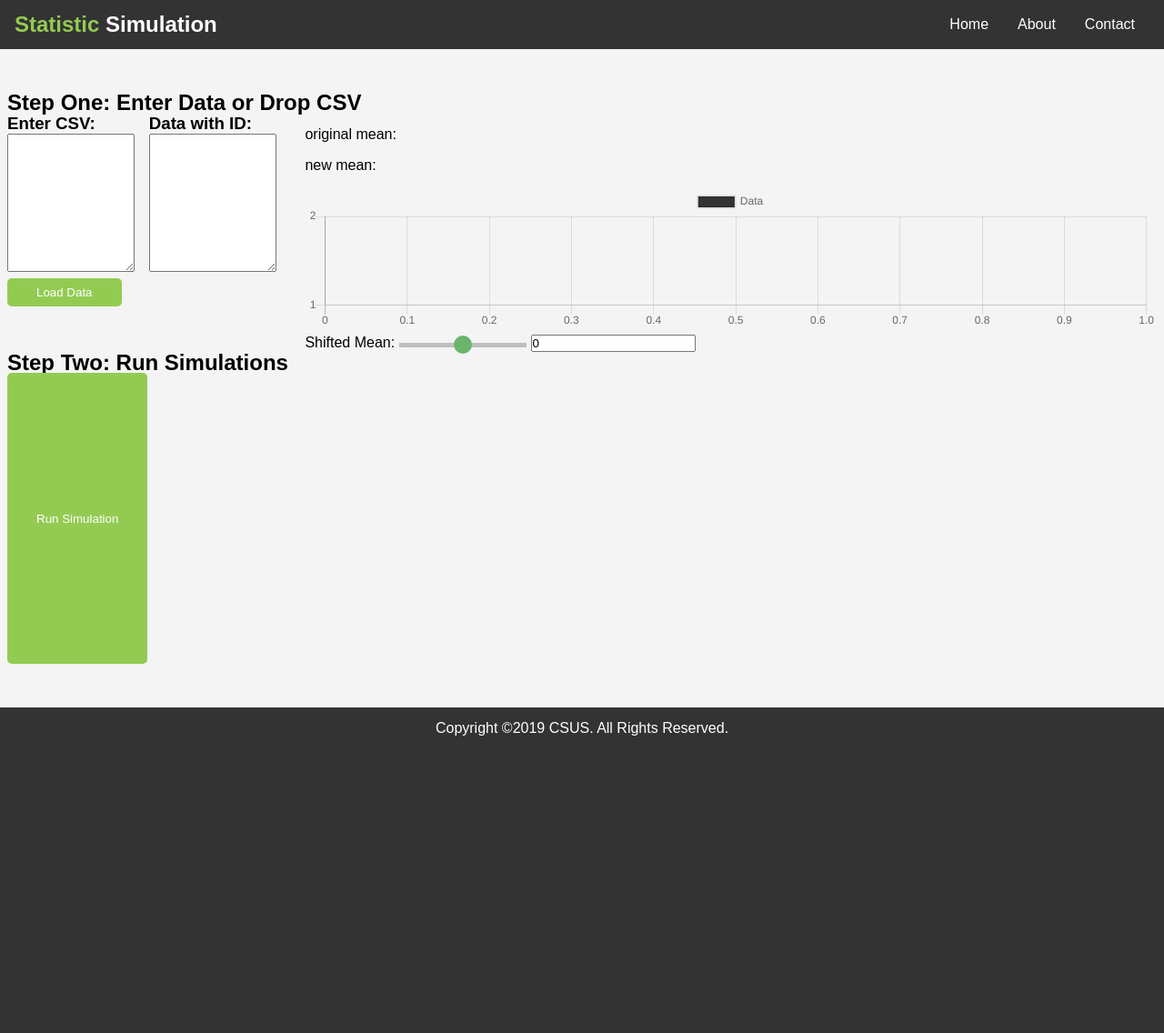
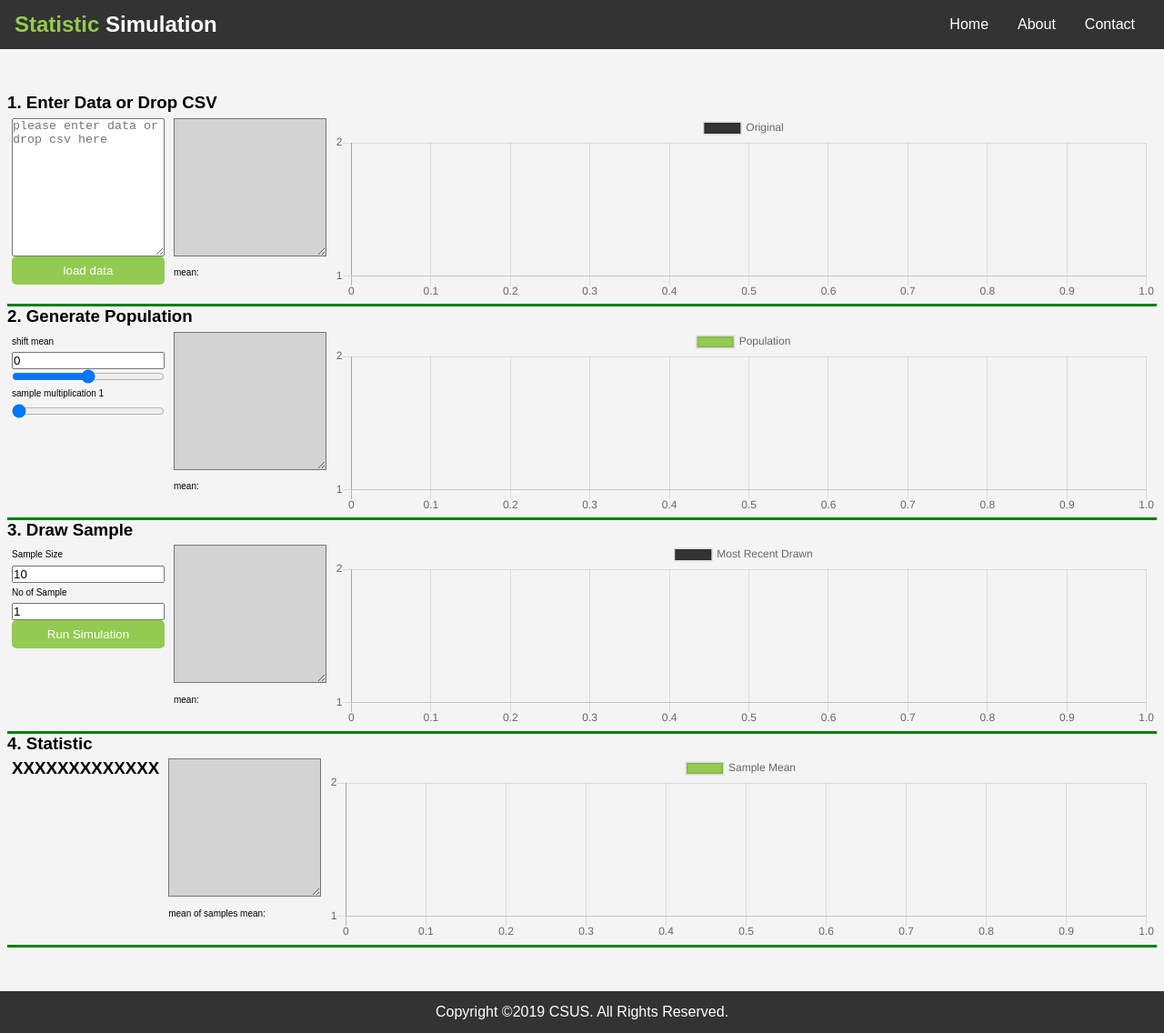
Before and after one commit to csus190teamtbd/SeniorProject, a Jekyll site: the page built from src/oneMean/index.html, in a window 1280 px wide and 1136 px high. Shown: the whole window at 91% size. Built offline with Jekyll 4.4.1, drawn with Linux system fonts in a browser that asks for light colours; nearby versions of some CDN libraries.

Commit message:
added all one mean input and conrtols resolves #28

```diff
--- a/src/oneMean/index.html
+++ b/src/oneMean/index.html
@@ -5,45 +5,62 @@ title: One Means
 
 <link rel="stylesheet" href="oneMean.css">
 <div id="one-mean">
-  <h2>Step One: Enter Data or Drop CSV</h2>
-  <div id="one-mean-data">
-    <div id="one-mean-data-lhs">
-      <div class="control">
-        <div>
-          <h3>Enter CSV:</h3>
-          <textarea rows="10" id="csv-input"></textarea>
-          <button id="load-data-btn" class="btn">Load Data</button>
-        </div>
-        <div>
-          <h3>Data with ID:</h3>
-          <textarea readonly rows="10" id="original-data-display"></textarea>
-        </div>
-      </div>
+  <h3>1. Enter Data or Drop CSV</h3>
+  <div class="chart-input-form">
+    <div class="data-form">
+      <textarea rows="10" id="csv-input" placeholder="please enter data or drop csv here"></textarea>
+      <button class="btn" id="load-data-btn">load data</button>
     </div>
-    <div class="view">
-      <p>original mean: <span id="original-mean"></span></p>
-      <p>new mean: <span id="new-mean"></span></p>
-      <div class="chart-wrap"><canvas id="data-chart-1"></canvas></div>
-      <div class="form-group">
-          <label for="shifted-mean"
-            >Shifted Mean: <span id="shifted-mean"></span
+    <div class="data-form">
+      <textarea rows="10" id="original-data-display" readonly></textarea>
+      <p>mean:<span id ="original-mean"></span></p>
+    </div>
+    <div class="chart-wrap"><canvas id="original-data-chart"></canvas></div>
+  </div>
+
+  <h3>2. Generate Population</h3>
+  <div class="chart-input-form">
+    <div class="data-form">
+      <label for="shiftMeanInput"> shift mean</label>
+      <input type="number" step="0.1" id="shiftMeanInput" value="0"/>
+      <input type="range" min="-10" max="10" step="0.1" id="shiftMeanSlider"/>
+      <label for="mul-factor">sample multiplication <span id="mul-factor-display">1</span
           ></label>
-          <input type="range" min="-10" max="10" step="0.01" class="slider" id="shiftMeanSlider" value="0"/>
-          <input type="number" id="shiftMeanInput" value="0">
-                <div id="data-summary">
-      </div>
-      </div>
+      <input type="range" min="1" max="50" step="1" id="mul-factor" value="1"/>
     </div>
+    <div class="data-form">
+      <textarea rows="10" readonly id="population-data-display"></textarea>
+      <p>mean:<span id ="population-mean"></span></p>
+    </div>
+    <div class="chart-wrap"><canvas id="population-data-chart"></canvas></div>
   </div>
-  <h2>Step Two: Run Simulations</h2>
-  <div id="one-mean-sample">
-    <div class="control">
-      <button id="runSim" class="btn">Run Simulation</button>
+
+  <h3>3. Draw Sample</h3>
+  <div class="chart-input-form">
+    <div class="data-form">
+      <label for="sample-size"> Sample Size</label>
+      <input type="number" min="1" step="1" id="sample-size" value="10"/>
+      <label for="no-of-sample"> No of Sample</label>
+      <input type="number" min="1" step="1" id="no-of-sample" value="1"/>
+      <button class="btn" id="run-sim-btn">Run Simulation</button>
     </div>
-    <div class="view">
-      <div class="chart-wrap"><canvas id="sample-chart-1"></canvas></div>
-      <div class="chart-wrap"><canvas id="sample-chart-2"></canvas></div>
+    <div class="data-form">
+      <textarea rows="10" readonly id="most-recent-sample-display"></textarea>
+      <p>mean:<span id ="sample-mean"></span></p>
     </div>
+    <div class="chart-wrap"><canvas id="sample-data-chart"></canvas></div>
+  </div>
+
+  <h3>4. Statistic</h3>
+  <div class="chart-input-form">
+    <div class="data-form">
+      <h3>XXXXXXXXXXXXX</h3>
+    </div>
+    <div class="data-form">
+      <textarea rows="10" readonly id="samples-mean-display"></textarea>
+      <p>mean of samples mean:<span id ="samples-mean"></span></p>
+    </div>
+    <div class="chart-wrap"><canvas id="statistic-data-chart"></canvas></div>
   </div>
 </div>
 
--- a/src/oneMean/oneMean.js
+++ b/src/oneMean/oneMean.js
@@ -5,72 +5,214 @@ import * as MathUtil from "/util/math.js";
 export class OneMean {
   constructor(OneMeanDiv) {
     this.shiftMean = 0;
-    this.shiftedData = [];
+    this.mulFactor = 1;
+    this.populationData = [];
     this.originalData = [];
+    this.mostRecentDraw = [];
+    this.sampleMeans = [];
+    this.sampleSize = undefined;
     this.ele = {
       csvTextArea: OneMeanDiv.querySelector("#csv-input"),
       loadDataBtn: OneMeanDiv.querySelector("#load-data-btn"),
       shiftMeanSlider: OneMeanDiv.querySelector("#shiftMeanSlider"),
       shiftMeanInput: OneMeanDiv.querySelector("#shiftMeanInput"),
-      originalDataDisplay: OneMeanDiv.querySelector("#original-data-display")
+      originalDataDisplay: OneMeanDiv.querySelector("#original-data-display"),
+      populationDataDisplay: OneMeanDiv.querySelector(
+        "#population-data-display"
+      ),
+      recentSampleDisplay: OneMeanDiv.querySelector(
+        "#most-recent-sample-display"
+      ),
+      sampleMeansDisplay: OneMeanDiv.querySelector("#samples-mean-display"),
+      sampleMean: OneMeanDiv.querySelector("#sample-mean"),
+      samplesMean: OneMeanDiv.querySelector("#samples-mean"),
+      originalMean: OneMeanDiv.querySelector("#original-mean"),
+      polulationMean: OneMeanDiv.querySelector("#population-mean"),
+      mulFactorDisplay: OneMeanDiv.querySelector("#mul-factor-display"),
+      mulFactorSlider: OneMeanDiv.querySelector("#mul-factor"),
+      runSimBtn: OneMeanDiv.querySelector("#run-sim-btn"),
+      sampleSizeInput: OneMeanDiv.querySelector("#sample-size"),
+      noOfSampleInput: OneMeanDiv.querySelector("#no-of-sample")
     };
-    this.datasets = [{ label: "Data", backgroundColor: "#333333", data: [] }];
+    this.datasets = [
+      { label: "Original", backgroundColor: "#333333", data: [] },
+      { label: "Population", backgroundColor: "#93cb52", data: [] },
+      { label: "Most Recent Drawn", backgroundColor: "#333333", data: [] },
+      { label: "Sample Mean", backgroundColor: "#93cb52", data: [] }
+    ];
     this.dataChart1 = new StackedDotChart(
-      OneMeanDiv.querySelector("#data-chart-1"),
+      OneMeanDiv.querySelector("#original-data-chart"),
       [this.datasets[0]]
+    );
+    this.dataChart2 = new StackedDotChart(
+      OneMeanDiv.querySelector("#population-data-chart"),
+      [this.datasets[1]]
+    );
+    this.dataChart3 = new StackedDotChart(
+      OneMeanDiv.querySelector("#sample-data-chart"),
+      [this.datasets[2]]
+    );
+    this.dataChart4 = new StackedDotChart(
+      OneMeanDiv.querySelector("#statistic-data-chart"),
+      [this.datasets[3]]
     );
     this.loadEventListener = () => {
       this.ele.loadDataBtn.addEventListener("click", e => {
         this.originalData = parseCSVtoSingleArray(this.ele.csvTextArea.value);
-        console.log(this.originalData);
-        this.displayDataWithID(this.ele.originalDataDisplay, this.originalData);
+        this.showDataInTextArea(
+          this.ele.originalDataDisplay,
+          this.originalData
+        );
+        this.updateChartData(
+          this.dataChart1,
+          this.originalData,
+          this.ele.originalMean,
+          "value"
+        );
+        this.clear();
+        this.updatedPopulationData(this.originalData, 0, 1);
         e.preventDefault();
       });
 
       dropTextFileOnTextArea(this.ele.csvTextArea);
+
       this.shiftMeanListener();
+      this.mulFactorListener();
+
+      this.ele.runSimBtn.addEventListener("click", e => {
+        const newSampleSize = Number(this.ele.sampleSizeInput.value);
+        const noOfSamples = Number(this.ele.noOfSampleInput.value);
+        this.runSim(newSampleSize, noOfSamples);
+        e.preventDefault();
+      });
     };
     this.loadEventListener();
   }
 
-  displayDataWithID(textAreaEle, arr) {
+  runSim(sampleSize, noOfSample) {
+    const newMeanSamples = [];
+    let singleDraw;
+    for (let i = 0; i < noOfSample; i++) {
+      singleDraw = MathUtil.drawSamplesNoRepitition(
+        this.populationData,
+        sampleSize
+      );
+      const roundedMean = MathUtil.roundToPlaces(
+        MathUtil.mean(singleDraw.map(x => x.value)),
+        3
+      );
+      newMeanSamples.push(roundedMean);
+    }
+    this.mostRecentDraw = singleDraw;
+    if (this.sampleSize !== sampleSize) {
+      this.sampleSize = sampleSize;
+      this.sampleMeans = newMeanSamples;
+    } else {
+      this.sampleMeans = this.sampleMeans.concat(newMeanSamples);
+    }
+
+    this.showDataInTextArea(this.ele.recentSampleDisplay, this.mostRecentDraw);
+    this.updateChartData(
+      this.dataChart3,
+      this.mostRecentDraw,
+      this.ele.sampleMean,
+      "value"
+    );
+
+    this.ele.sampleMeansDisplay.value = this.sampleMeans.reduce(
+      (acc, x, index) => acc + `${index + 1}\t${x}\n`,
+      `sample#\tmean\n`
+    );
+    this.updateChartData(
+      this.dataChart4,
+      this.sampleMeans,
+      this.ele.samplesMean
+    );
+  }
+
+  showDataInTextArea(textAreaEle, arr, header1 = "ID", header2 = "Value") {
     textAreaEle.value = arr.reduce(
-      (acc, value, index) => acc + `${index}\t${value}\n`,
-      "ID\tData\n"
+      (acc, x) => acc + `${x.id}\t${x.value}\n`,
+      `${header1}\t${header2}\n`
     );
   }
 
   shiftMeanListener() {
     this.ele.shiftMeanInput.addEventListener("input", e => {
-      this.updatedShiftedData(Number(e.target.value) || 0);
+      this.updatedPopulationData(
+        this.originalData,
+        Number(e.target.value) || 0,
+        this.mulFactor
+      );
     });
     this.ele.shiftMeanSlider.addEventListener("change", e => {
-      this.updatedShiftedData(Number(e.target.value) || 0);
+      this.updatedPopulationData(
+        this.originalData,
+        Number(e.target.value) || 0,
+        this.mulFactor
+      );
     });
   }
 
-  updatedShiftedData(value) {
-    this.shiftMean = value;
-    this.ele.shiftMeanSlider.value = value;
-    this.ele.shiftMeanInput.value = value;
-    this.shiftedData = this.selectedData.map(x => x + this.shiftMean);
-    this.updateData(this.shiftedData);
+  mulFactorListener() {
+    this.ele.mulFactorSlider.addEventListener("change", e => {
+      const mulFactor = Number(e.target.value);
+      this.updatedPopulationData(this.originalData, this.shiftMean, mulFactor);
+      this.ele.mulFactorDisplay.innerText = mulFactor;
+    });
   }
 
-  updateData(data) {
+  updatedPopulationData(orginalData, shift, mulFactor) {
+    this.shiftMean = shift;
+    this.ele.shiftMeanSlider.value = shift;
+    this.ele.shiftMeanInput.value = shift;
+    this.mulFactor = mulFactor;
+    this.populationData = [];
+    for (let i = 0; i < mulFactor; i++) {
+      this.populationData = this.populationData.concat(
+        orginalData.map(x => ({
+          id: x.id + i * orginalData.length,
+          value: x.value + shift
+        }))
+      );
+    }
+    this.showDataInTextArea(
+      this.ele.populationDataDisplay,
+      this.populationData
+    );
+    this.updateChartData(
+      this.dataChart2,
+      this.populationData,
+      this.ele.polulationMean,
+      "value"
+    );
+  }
+
+  clear() {
+    this.shiftMean = 0;
+    this.mulFactor = 1;
+    this.ele.shiftMeanInput.value = this.shiftMean;
+    this.ele.shiftMeanSlider.value = this.shiftMean;
+    this.ele.mulFactorSlider.value = this.mulFactor;
+    this.populationData = [];
+    this.mostRecentDraw = [];
+    this.sampleMeans = [];
+  }
+
+  updateChartData(chart, data, meanEle, key) {
+    let valuesArr = null;
     if (data.length) {
-      this.dataChart1.setDataFromRaw([data]);
-      this.dataChart1.changeDotAppearance(1, 1);
-      let min = Math.min.apply(undefined, data);
-      let max = Math.max.apply(undefined, data);
-      this.dataChart1.setScale(min, max);
+      if (key) valuesArr = data.map(x => x[key]);
+      else valuesArr = data;
+      chart.setDataFromRaw([valuesArr]);
+      const pointSize = chart.changeDotAppearance(1, undefined);
+      let min = MathUtil.minInArray(valuesArr);
+      let max = MathUtil.maxInArray(valuesArr);
+      chart.setScale(min, max);
     }
-    this.dataChart1.chart.update();
-    document.getElementById("new-mean").innerText = data.length
-      ? MathUtil.roundToPlaces(MathUtil.mean(data), 2)
+    chart.chart.update();
+    meanEle.innerText = data.length
+      ? MathUtil.roundToPlaces(MathUtil.mean(valuesArr), 2)
       : "No Data";
-    // document.getElementById("data-mean-2").innerText = data[1].length
-    //   ? MathUtil.roundToPlaces(MathUtil.mean(data[1]), 2)
-    //   : "No Data";
   }
 }
--- a/src/oneMean/oneMean.scss
+++ b/src/oneMean/oneMean.scss
@@ -1,66 +1,32 @@
 ---
 ---
 
-#one-mean-data,
-#one-mean-sample {
-  display: flex;
-  flex-direction: row;
-  flex-wrap: nowrap;
-  justify-content: flex-start;
-  align-items: stretch;
+#one-mean {
+  label,
+  p {
+    font-size: 10px;
+  }
+  textarea[readonly] {
+    background-color: lightgray;
+  }
 
-  .control,
-  #data-summary {
+  .chart-input-form {
     display: flex;
-    flex-direction: column;
-    flex-wrap: nowrap;
-    justify-content: flex-start;
-    position: relative;
-  }
-  .control {
-    width: 35ch;
-    min-height: 70%;
-    flex-grow: 0;
-    flex-shrink: 0;
-    margin-right: 1em;
-    display: flex;
-    flex-direction: row;
-
-    div {
+    border-bottom: 3px green solid;
+    .data-form {
+      display: flex;
+      flex-direction: column;
       flex: 1;
-      width: 100%;
-      height: 80%;
-
-      textarea {
-        width: 90%;
-        height: 100%;
-        resize: vertical;
-      }
+      width: 20ch;
+      padding: 5px;
+      margin-bottom: 10px;
+    }
+    .chart-wrap {
+      flex: 8;
+    }
+    label,
+    input[type="number"] {
+      display: inline-block;
     }
   }
-
-  #data-summary div {
-    margin: 0 0.5em;
-    display: flex;
-    flex-direction: row;
-    flex-wrap: nowrap;
-    justify-content: space-between;
-  }
-
-  .view {
-    flex-grow: 1;
-    flex-shrink: 1;
-  }
-  #data-chart-1,
-  #data-chart-2 {
-  }
-
-  .chart-wrap {
-    height: 10em;
-  }
 }
-
-.chart-wrap {
-  display: block;
-  position: relative;
-}
--- a/src/util/csv.js
+++ b/src/util/csv.js
@@ -34,7 +34,6 @@ export function dropTextFileOnTextArea(textAreaElement) {
  * throw error if data not match
  */
 export function parseCsvVariableByCol(rawData) {
-  console.log(rawData);
   const [Header, ...data] = rawData.split(/[\r\n]+/);
   const varNames = Header.split(/[\t,]/).map(x => x.trim());
 
@@ -53,10 +52,9 @@ export function parseCsvVariableByCol(rawData) {
 }
 
 export function parseCSVtoSingleArray(rawData) {
-  console.log(rawData);
   const numRegex = /(\d+(\.\d+)?)/;
   return rawData
     .split(/[\r\n]+/)
     .filter(x => numRegex.test(x))
-    .map(x => Number(x.match(numRegex)[0]));
+    .map((x, index) => ({ id: index, value: Number(x.match(numRegex)[0]) }));
 }
--- a/src/util/math.js
+++ b/src/util/math.js
@@ -12,3 +12,32 @@ export function roundToPlaces(value, places) {
   let pow10 = Math.pow(10, places);
   return Math.floor(value * pow10) / pow10;
 }
+
+/**
+ * js Math.min and Math.max will cause stack overflow for large array size
+ * @param {numnber array} arr
+ */
+export function minInArray(arr) {
+  if (!arr) return undefined;
+  return arr.reduce((acc, x) => {
+    return acc < x ? acc : x;
+  }, arr[0]);
+}
+
+export function maxInArray(arr) {
+  if (!arr) return undefined;
+  return arr.reduce((acc, x) => {
+    return acc > x ? acc : x;
+  }, arr[0]);
+}
+
+export function drawSamplesNoRepitition(arr, noOfEle) {
+  noOfEle = Math.min(noOfEle, arr.length);
+  for (let i = arr.length - 1; i > 0; i--) {
+    const index = Math.floor(Math.random() * arr.length);
+    const temp = arr[i];
+    arr[i] = arr[index];
+    arr[index] = temp;
+  }
+  return arr.slice(0, noOfEle);
+}
--- a/src/util/stackeddotchart.js
+++ b/src/util/stackeddotchart.js
@@ -78,6 +78,5 @@ export default class StackedDotChart {
     this.chart.options.scales.yAxes.forEach(x => {
       x.ticks.stepSize = stepSize;
     });
-    console.log(this.chart.data.datasets);
   }
 }
```
